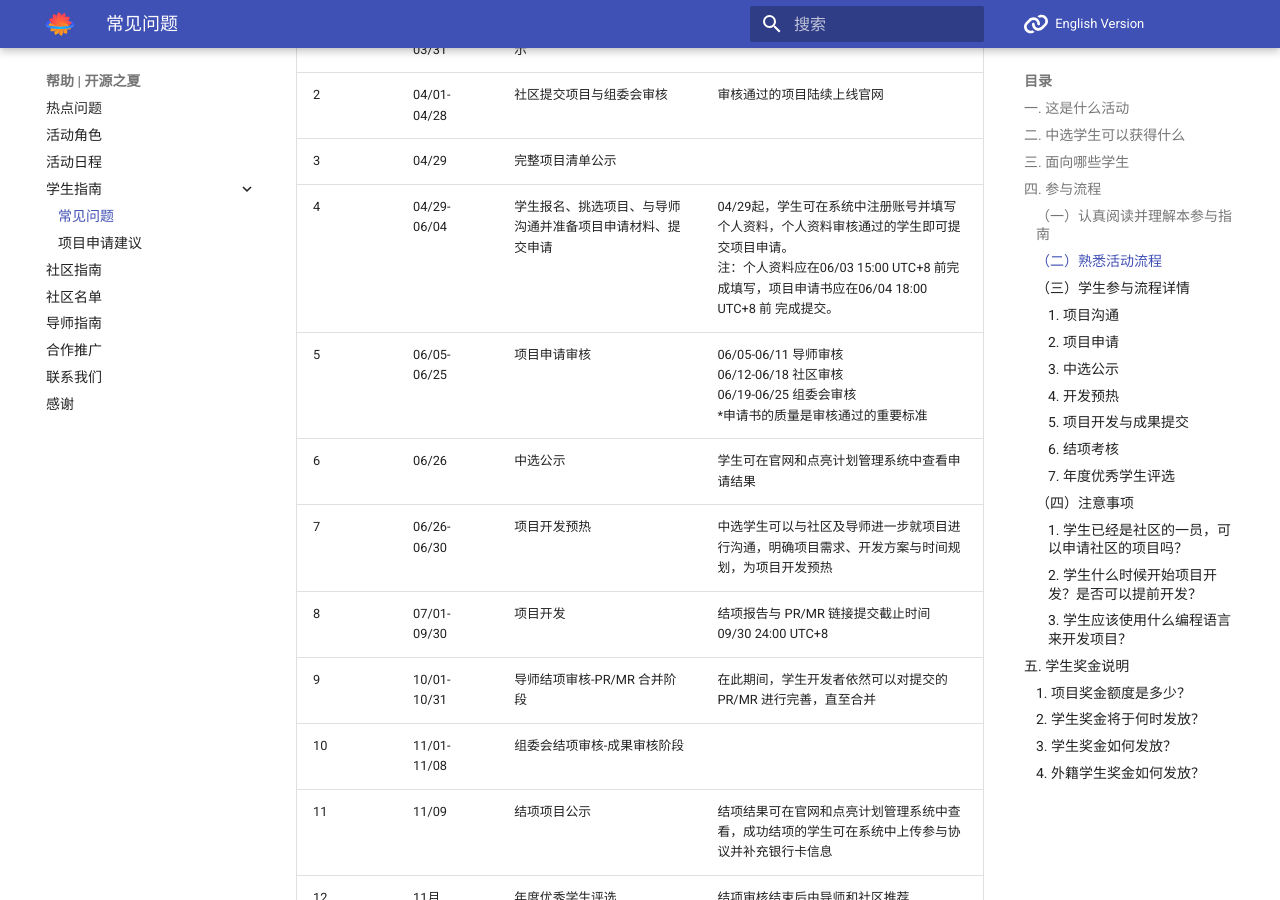
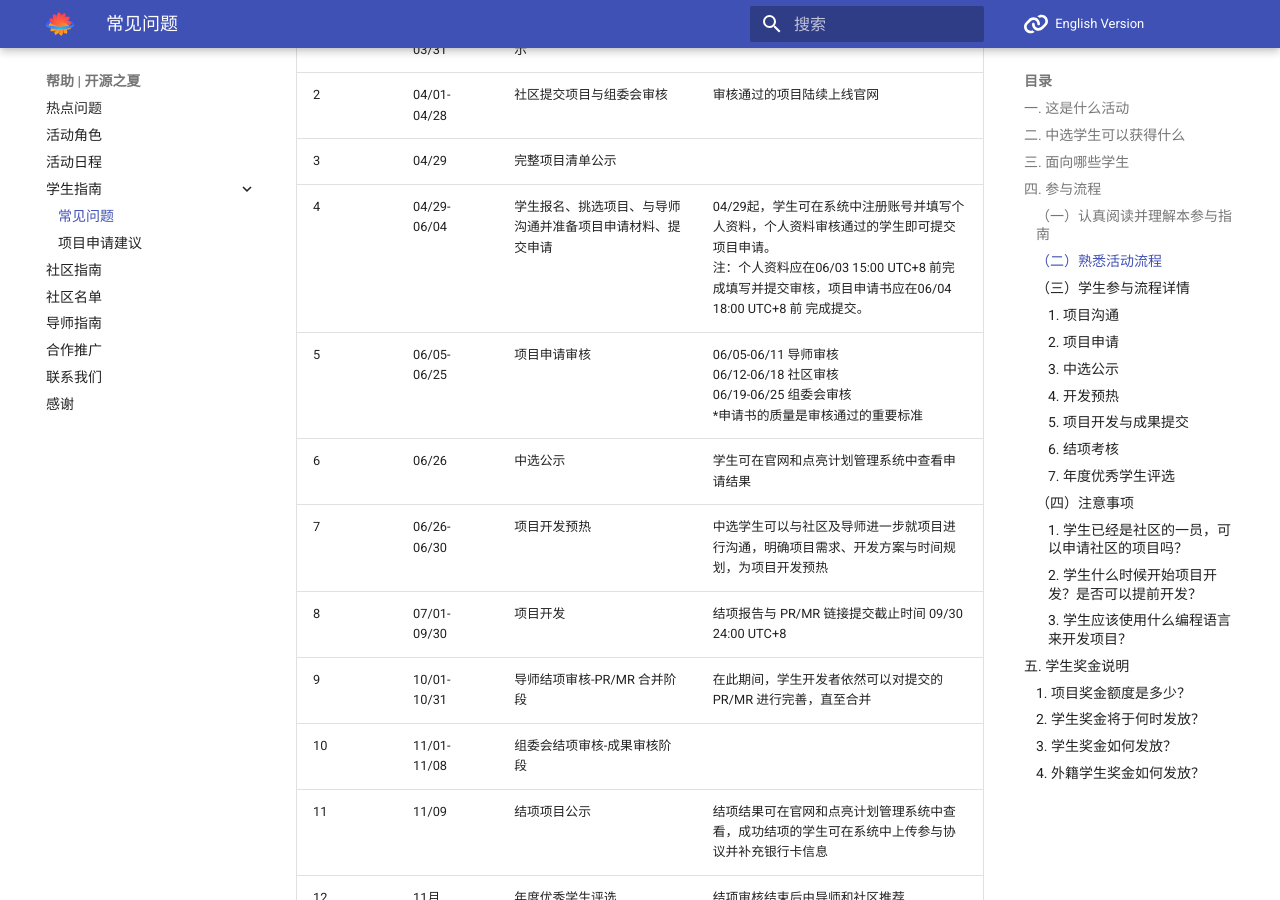
Before and after one commit to summer-ospp/help, an MkDocs documentation site: the page built from docs/student.md, in a window 1280 px wide and 900 px high, scrolled down 1273 px. Built offline with MkDocs 1.6.1 and Material for MkDocs 9.7.7, drawn with Linux system fonts in a browser that asks for light colours; comment, search, counter and statistics services are not loaded.

Commit message:
Update student.md

```diff
--- a/docs/student.md
+++ b/docs/student.md
@@ -37,7 +37,7 @@
 |1|03/06-03/31|社区报名、审核及社区名单公示|报名审核通过的社区会陆续上线官网|
 |2|04/01-04/28|社区提交项目与组委会审核|审核通过的项目陆续上线官网|
 |3|04/29|完整项目清单公示|    |
-|4|04/29-06/04|学生报名、挑选项目、与导师沟通并准备项目申请材料、提交申请|04/29起，学生可在系统中注册账号并填写个人资料，个人资料审核通过的学生即可提交项目申请。<br>注：个人资料应在06/03 15:00 UTC+8 前完成填写，项目申请书应在06/04 18:00 UTC+8 前 完成提交。|
+|4|04/29-06/04|学生报名、挑选项目、与导师沟通并准备项目申请材料、提交申请|04/29起，学生可在系统中注册账号并填写个人资料，个人资料审核通过的学生即可提交项目申请。<br>注：个人资料应在06/03 15:00 UTC+8 前完成填写并提交审核，项目申请书应在06/04 18:00 UTC+8 前 完成提交。|
 |5|06/05-06/25|项目申请审核|06/05-06/11 导师审核<br>06/12-06/18 社区审核<br>06/19-06/25 组委会审核<br>*申请书的质量是审核通过的重要标准|
 |6|06/26|中选公示|学生可在官网和点亮计划管理系统中查看申请结果|
 |7|06/26-06/30|项目开发预热|中选学生可以与社区及导师进一步就项目进行沟通，明确项目需求、开发方案与时间规划，为项目开发预热|
```
